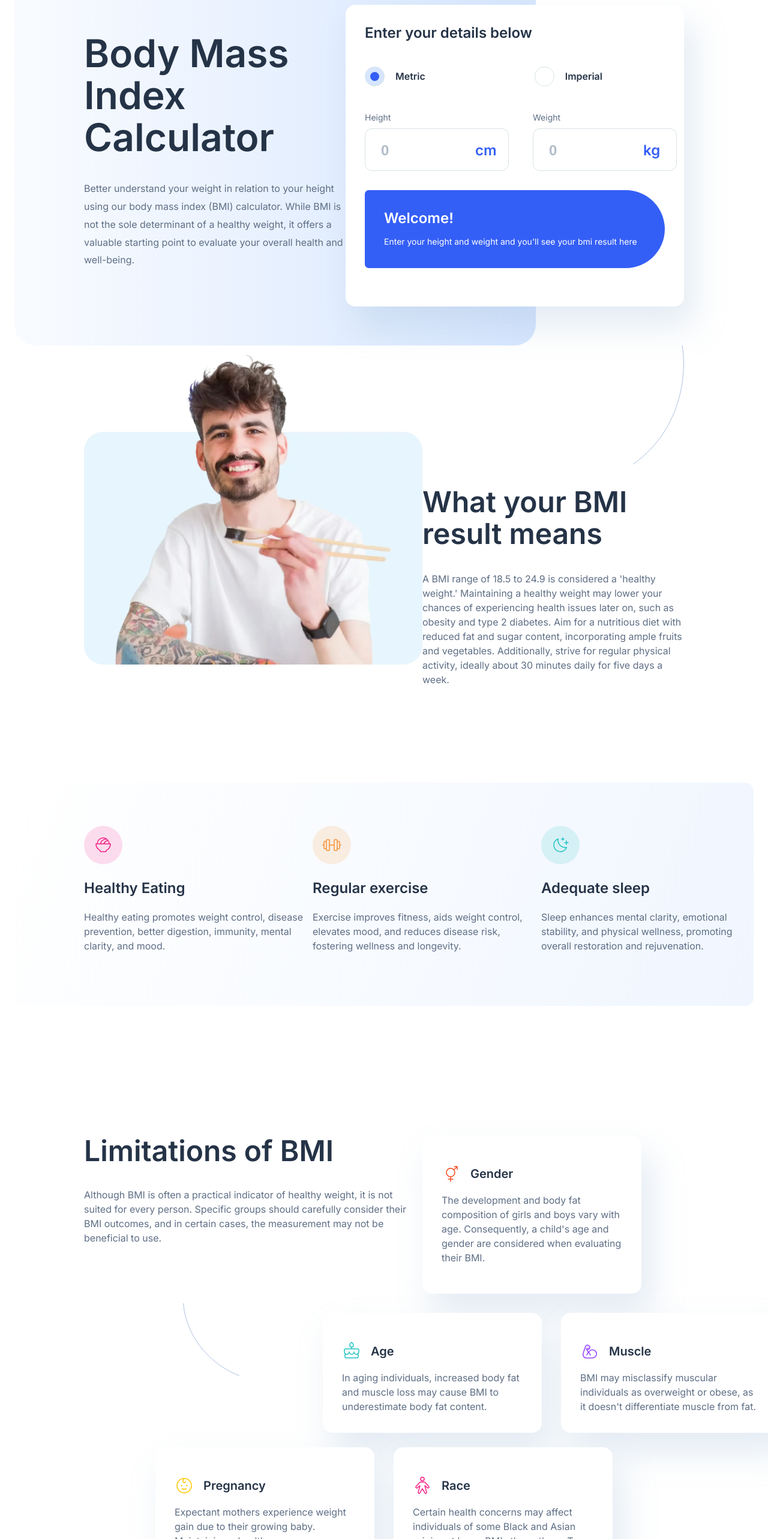
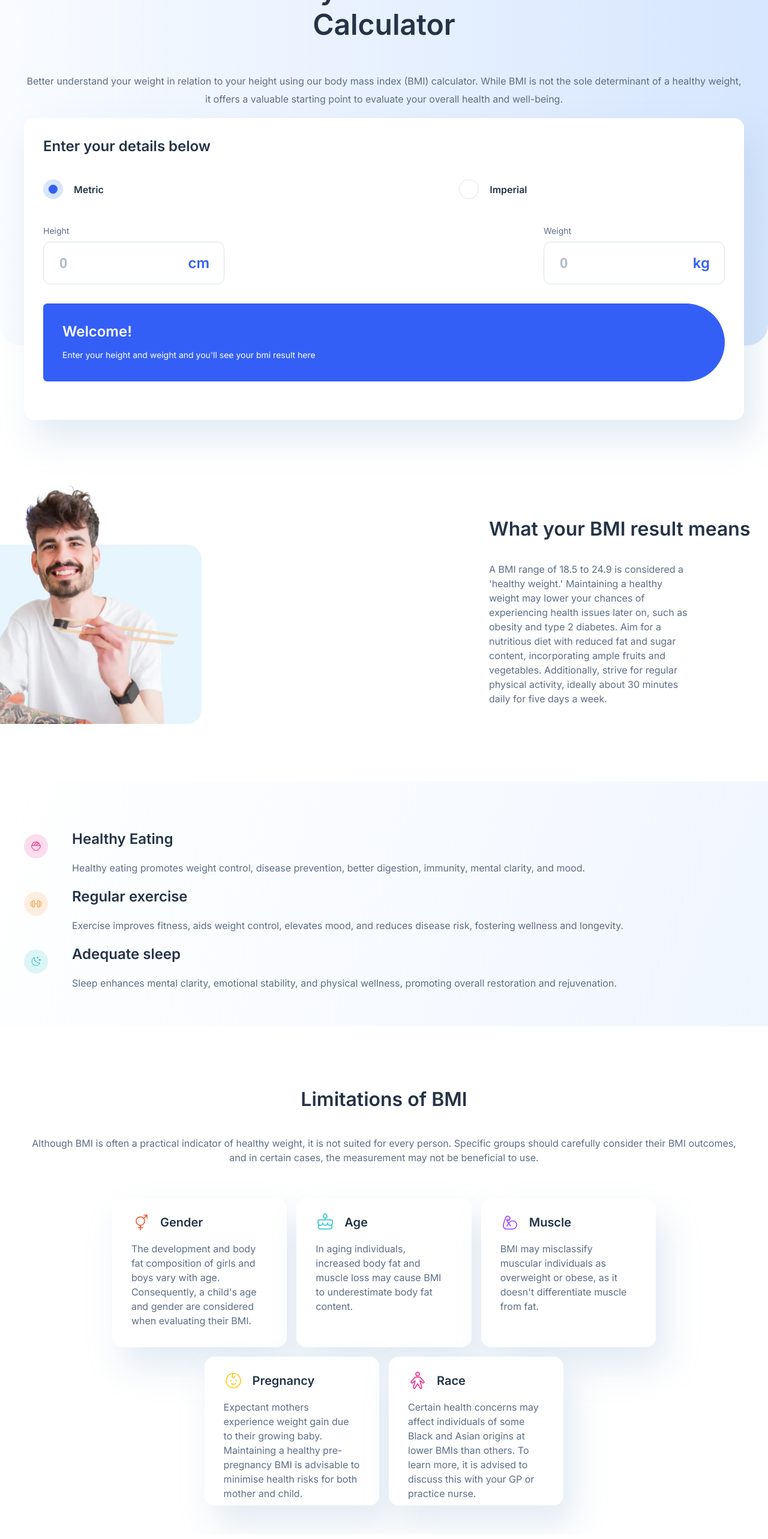
Before and after one commit to Bardia30/BMI-Calculator-react-webpage, a React (Create React App) app: page / in a window 1280 px wide. Shown: the part 160-2726 px from the top of the page at 60% size. Built offline with nearby package versions, Linux system fonts and the light colour scheme.

Commit message:
finished with tablet styling

```diff
--- a/src/components/Calculator/Calculator.scss
+++ b/src/components/Calculator/Calculator.scss
@@ -2,15 +2,36 @@
 @use '../../styles/partials/mixins' as*;
 
 .calculator {
-    display:flex;
+  display:flex;
+  align-items: center;
+  justify-content: space-between;
+  margin-top: 10.5rem;
+  padding-left: 8.75rem;
+  padding-right: 8.75rem;
+    @include tablet {
+      flex-direction: column;
+    align-items: center;
+    justify-content: space-between;
+    margin-top: 7rem;
+    padding-left: 2.5rem;
+    padding-right: 2.5rem;
+    }
+    @include desktop {
+      flex-direction: row;
     align-items: center;
     justify-content: space-between;
     margin-top: 10.5rem;
     padding-left: 8.75rem;
     padding-right: 8.75rem;
-
+    }
     &__left-section{
-      width:32.25rem;
+      display: flex;
+      flex-direction:column;
+      justify-content: center;
+      align-items: center;
+      @include desktop {
+        width:32.25rem;
+      }
     }
     &__prompt{
       color: $primary-text;
@@ -21,28 +42,53 @@
 
 
     &__right-section{
-      width:35.25rem;
+      width:100%;
       height:auto;
       background: $primary-background;
       border-radius: 16px;
       box-shadow: $card-shadow;
       padding-bottom:2rem;
+      @include desktop {
+        width:35.25rem;
+      }
     }
 
     &__title{
       color: $primary-text;
+      font-size: 3rem;
+      font-weight: 600;
+      // line-height: 4.4rem;
+      margin-bottom:2.1875rem;
+      margin-top:0;
+      @include tablet {
+        text-align: center;
+        width:50vw;
+
+      }
+      @include desktop {
+        margin-left: 13.75rem;
+        text-align: left;
+        color: $primary-text;
       font-size: 4rem;
       font-weight: 600;
       line-height: 4.4rem;
       margin-bottom:2.1875rem;
       margin-top:0;
+      }
     }
     &__description{
       color: $secondary-text;
       font-size: 1rem;
       font-weight: 400;
       line-height: 1.87rem;
-
+      text-align: center;
+      @include desktop {
+        color: $secondary-text;
+        font-size: 1rem;
+        font-weight: 400;
+        line-height: 1.87rem;
+        text-align: left;
+      }
     }
     &__prompt {
       padding-left:2rem;
@@ -63,7 +109,10 @@
     &__radio-section {
         display: flex;
         justify-content: space-between;
-        width:24.75rem;
+        width: 71%;
+        @include desktop {
+          width:24.75rem;
+        }
     }
     &__input-section {
         display: flex;
@@ -82,7 +131,7 @@
       margin-top: 2rem;
     }
     &__input-area{
-      width:14.875rem;
+      width:18.75rem;
       height:4.3125rem;
       border: $input-border;
       border-radius: 12px;
@@ -90,6 +139,12 @@
       transition: 0.222s ease-in-out;
       &--selected {
         border: $input-border-selected;
+      }
+      display: flex;
+      justify-content: space-between;
+      align-items: center;
+      @include desktop {
+        width:14.875rem;
       }
     }
     &__input{
@@ -116,6 +171,12 @@
       font-size: 1.5rem;
       font-weight:600;
       line-height: 29px;
+      margin-right: 1.5rem;
+      @include desktop {
+
+        margin-right:0;
+
+      }
     }
     &__error {
       margin:0;
@@ -128,7 +189,7 @@
 
 .results {
     padding:2rem;
-    width: 27.25rem;
+
     height: 6.375rem;
     border-radius:16px;
     border-top-right-radius: 10rem;
@@ -139,12 +200,18 @@
     display: flex;
     justify-content: space-between;
     align-items: center;
+    @include desktop {
+      width: 27.25rem;
+    }
     &--empty {
       flex-direction: column;
       justify-content: flex-start;
-      width: 27.25rem;
+
       height: 4.125rem;
       align-items: flex-start;
+      @include desktop {
+        width: 27.25rem;
+      }
     }
     &__intro{
       color: $primary-background;
--- a/src/components/Cards/Card.jsx
+++ b/src/components/Cards/Card.jsx
@@ -4,8 +4,11 @@ function Card(props) {
   return (
     <section className='card'>
         <img className="card__icon" src={props.icon} alt="healthy-eating" />
-        <h3 className="card__title">{props.title}</h3>
-        <p className="card__description">{props.description}</p>
+        <section className='card__texts'>
+          <h3 className="card__title">{props.title}</h3>
+          <p className="card__description">{props.description}</p>
+        </section>
+
     </section>
   )
 }
--- a/src/components/Cards/Card.scss
+++ b/src/components/Cards/Card.scss
@@ -4,17 +4,40 @@
 
 
 .cards{
-    display: flex;
-    justify-content: space-evenly;
+
     column-gap: 1rem;
-    padding:  4.5rem 7.25rem;
-    margin: 6rem 1.5rem;
+    padding:  3.75rem 2.5rem;
+    margin: 6rem 0;
     background: $header-gradient2;
-    border-radius: 14px;
+
+    @include desktop {
+        display: flex;
+        justify-content: space-evenly;
+        margin: 6rem 1.5rem;
+        border-radius: 14px;
+        padding:  4.5rem 7.25rem;
+    }
 }
 
 .card {
-    width:22.8125rem;
+    display: flex;
+    @include desktop {
+        flex-direction: column;
+        width:22.8125rem;
+        justify-content: flex-start;
+    }
+    &__texts {
+        display: flex;
+        flex-direction: column;
+        margin-left:2.5rem;
+        @include desktop {
+            margin-left:0;
+        }
+    }
+    &__icon {
+        width:40px;
+    }
+
     &__title{
         font-size: 1.5rem;
         font-weight: 600;
@@ -27,6 +50,10 @@
         font-weight: 400;
         line-height: 24px;
         color: $secondary-text;
-        width: 22.8125rem;
+        margin:0;
+        @include desktop {
+            width: 22.8125rem;
+        }
+
     }
 }
--- a/src/components/Header/Header.scss
+++ b/src/components/Header/Header.scss
@@ -4,6 +4,29 @@
 
 .header {
   background: $header-gradient;
+  position:absolute;
+  top:0;
+  width:100%;
+  height:46rem;
+  border-bottom-right-radius: 35px;
+  border-bottom-left-radius: 35px;
+  margin-bottom: 4.0625rem;
+  z-index:-1;
+  display: flex;
+  justify-content: center;
+  &__logo{
+    position: relative;
+    height:2.5rem;
+    width:2.5rem;
+    top:2rem;
+  }
+  @include tablet {
+
+  }
+  @include desktop {
+
+    justify-content: flex-start;
+    background: $header-gradient;
   position:absolute;
   top:0;
   width:67.9vw;
@@ -18,4 +41,5 @@
     top: 4.6875rem;
     left: 7.25rem;
   }
+  }
 }
--- a/src/components/Limitations/Limitations.jsx
+++ b/src/components/Limitations/Limitations.jsx
@@ -1,4 +1,4 @@
-import React from 'react';
+import {useState, useEffect} from 'react';
 import LimitCard from './LimitCard';
 import LimitationsLeft from './LimitationsLeft';
 import LimitationsDouble from './LimitationsDouble';
@@ -11,7 +11,39 @@ import iconRace from '../../assets/images/icon-race.svg';
 import arc from '../../assets/images/pattern-curved-line-right.svg'
 // import './Limitations.scss';
 
+
+
+
 function Limitations() {
+
+  const [viewportWidth, setViewportWidth] = useState(window.innerWidth);
+
+  const [isTablet, setIsTablet] = useState(false);
+
+  const handleResize = () => {
+    setViewportWidth(window.innerWidth);
+    if (window.innerWidth < 1440) {
+      setIsTablet(true);
+    } else {
+      setIsTablet(false);
+    }
+  }
+
+
+  useEffect(()=> {
+    handleResize();
+  }, []);
+
+  useEffect(()=>{
+    window.onload = () => {
+      handleResize();
+    };
+    window.addEventListener('resize', handleResize);
+  }, [viewportWidth])
+
+
+
+  if (!isTablet) {
   return (
     <section className='limitations'>
       <section className='limitations__upper'>
@@ -30,9 +62,49 @@ function Limitations() {
       </section>
       <LimitationsDouble sectionClass="limitations__bottom-section" iconFirst={iconPreg} iconSecond={iconRace} cardObjFirst={limitData[3]} cardObjSecond={limitData[4]}/>
     </section>
-
-
   )
+} else {
+  return (
+    <section className='limitations limitations--mobile'>
+    <LimitationsLeft />
+      <LimitCard
+          icon={iconGender}
+          alt={limitData[0].alt}
+          title={limitData[0].title}
+          description={limitData[0].description}
+          limitClass='upper'
+        />
+        <LimitCard
+          icon={iconAge}
+          alt={limitData[1].alt}
+          title={limitData[1].title}
+          description={limitData[1].description}
+          limitClass='upper'
+        />
+        <LimitCard
+          icon={iconMuscle}
+          alt={limitData[2].alt}
+          title={limitData[2].title}
+          description={limitData[2].description}
+          limitClass='upper'
+        />
+        <LimitCard
+          icon={iconPreg}
+          alt={limitData[3].alt}
+          title={limitData[3].title}
+          description={limitData[3].description}
+          limitClass='upper'
+        />
+        <LimitCard
+          icon={iconRace}
+          alt={limitData[4].alt}
+          title={limitData[4].title}
+          description={limitData[4].description}
+          limitClass='upper'
+        />
+    </section>
+  )
+}
 }
 
 export default Limitations
--- a/src/components/Limitations/Limitations.scss
+++ b/src/components/Limitations/Limitations.scss
@@ -6,27 +6,57 @@
 .limitations {
     display: flex;
     flex-direction: column;
-    padding: 7.5rem 8.75rem;
+    justify-content: center;
+    align-items: center;
+    column-gap:1rem;
+    row-gap: 1rem;
+    padding-left: 2.5rem;
+    padding-right:2.5rem;
+    padding-bottom: 3rem;
+    @include desktop {
+        padding: 7.5rem 8.75rem;
+    }
+    &--mobile {
+        display: flex;
+        flex-wrap: wrap;
+        flex-direction: row;
+    }
     &__upper{
         display: flex;
         justify-content: space-between;
+        flex-direction: column;
         margin-bottom:2rem;
         margin-right:6.1875rem;
+
+        @include desktop {
+            flex-direction: row;
+        }
     }
     &__title{
         color: $primary-text;
-        font-size: 3rem;
+        font-size: 2rem;
         font-weight: 600;
         line-height: 52px;
         margin-bottom:2.1875rem;
         margin-top:0;
+        text-align: center;
+        @include desktop {
+            font-size: 3rem;
+            text-align: left;
+        }
     }
     &__description{
         color: $secondary-text;
         font-size: 1rem;
         font-weight: 400;
         line-height: 24px;
-        width: 35.25rem;
+        margin-bottom: 2.5rem;
+        text-align: center;
+        @include desktop {
+            text-align: left;
+            width: 35.25rem;
+            margin-bottom: 0;
+        }
     }
     &__mid-section{
         display: flex;
@@ -57,13 +87,17 @@
 
 .limit-card{
 
-    padding: 2rem;
+    padding:0.5rem 2rem;
     background:$primary-background;
     border-radius:16px;
     box-shadow: 16px 32px 56px rgba(143, 174, 207, 0.25);
     &--upper {
-        width: 20.8125rem;
-        height: 12.5rem;
+        width: 14.2125rem;
+        height: 14.5rem;
+        @include desktop {
+            width: 20.8125rem;
+
+        }
     }
     &__upper-section{
         display: flex;
@@ -83,7 +117,10 @@
         font-size: 1rem;
         font-weight: 400;
         line-height: 24px;
-        width: 18.8125rem;
+
         margin: 0;
+        @include desktop {
+            width: 18.8125rem;
+        }
     }
 }
--- a/src/components/Meaning/Meaning.scss
+++ b/src/components/Meaning/Meaning.scss
@@ -6,29 +6,48 @@
 .meaning {
     display:flex;
     justify-content: space-between;
-    padding: 4rem 8.75rem;
+    align-items: center;
+    margin-top:6rem;
+    @include desktop {
+        padding: 4rem 8.75rem;
+        margin-top: 0;
+    }
     &__right-section{
         display: flex;
         flex-direction: column;
         width: 29.0625rem;
     }
     &__eating-man{
-        width: 35.25rem;
-        height: 33.3125rem;
+        width: 26.5rem;
+        height: 25.6875rem;
+        position: relative;
+        left:-5.5rem;
+        @include desktop {
+            left:0;
+            width:35.25rem;
+            height: 33.3125rem;
+        }
     }
     &__arc-logo{
-        width:5.3125rem;
-        height: 12.5rem;
-        align-self:flex-end;
+        display: none;
+        @include desktop {
+            display: block;
+            width:5.3125rem;
+            height: 12.5rem;
+            align-self: flex-end;
+        }
     }
     &__title{
-        font-size: 3rem;
+        font-size: 2rem;
         font-weight:600;
-        line-height: 52.8px;
         color: $primary-text;
         margin-top:2.25rem;
         margin-bottom:2.25rem;
-        width: 34vw;
+        @include desktop {
+            font-size: 3rem;
+            line-height: 52.8px;
+            width: 34vw;
+        }
     }
     &__description{
         margin:0;
@@ -36,5 +55,9 @@
         font-weight:400;
         line-height:24px;
         color: $secondary-text;
+        width: 20.68975rem;
+        @include desktop {
+
+        }
     }
 }
--- a/src/styles/partials/_mixins.scss
+++ b/src/styles/partials/_mixins.scss
@@ -0,0 +1,112 @@
+@use './variables';
+
+@mixin desktop {
+    @media (min-width: 1440px){
+        @content;
+    }
+}
+
+
+@mixin tablet {
+    @media (min-width: 768px) {
+        @content;
+    }
+}
+
+
+//take out and modify, when doing mixins.
+
+
+//styling for flexbox positioning
+@mixin flex($align: normal, $justify:normal, $direction:row, $wrap: nowrap) {
+    display: flex;
+    justify-content: $justify;
+    align-items: $align;
+    flex-direction:$direction;
+    flex-wrap:$wrap;
+}
+
+
+//styling for fonts
+@mixin font($size:2rem, $weight: 700, $line:normal, $spacing:normal) {
+    font-size:$size;
+    font-weight:$weight;
+    line-height: $line;
+    letter-spacing: $spacing;
+}
+
+@mixin height-width($h:28vh,$w:100%) {
+    height:$h;
+    width: $w;
+}
+
+
+@mixin text-alterations($size:1.45rem, $pad:2.25rem 3rem 0 3rem, $w: 37rem) {
+    font-size: $size;
+    padding: $pad;
+    width: $w;
+}
+
+
+//styling for buttons
+@mixin cta($width-mobile:90vw, $width-tablet:10rem) {
+    @include flex($align:center);
+    margin: 0;
+    background-color: $primary-cta-color;
+    border-radius:4px;
+    padding: 0.75rem 1rem;
+    width:$width-mobile;
+    border:none;
+    cursor:pointer;
+    transition: 0.5s ease-in-out;
+    &:hover{
+        background-color: $hover-cta-color;
+    }
+    @include tablet{
+        margin-left: 0;
+        margin-right:1rem;
+        width:$width-tablet;
+    }
+    @include desktop{
+        margin-left: 2rem;
+        margin-right:2rem;
+    }
+}
+
+@mixin cta-icon{
+    width: 1.5rem;
+    margin-right: 0.25rem;
+    @include tablet{
+        width: 1.25rem;
+
+    }
+}
+
+
+@mixin cta-text{
+    text-transform: uppercase;
+    margin:auto;
+    @include font($color:$form-background);
+    padding-right:1rem;
+    @include tablet{
+        font-size: 0.875rem;
+    }
+}
+
+//styling for hr elements
+@mixin divider {
+    width: 100%;
+    height:0.125rem;
+    background-color: $divider-color;
+    border:none;
+    margin-top:1.5rem;
+    margin-bottom:1.5rem;
+}
+
+
+@mixin profile-pic{
+    height:3rem;
+    width:3rem;
+    border-radius:50%;
+    overflow: hidden;
+}
--- a/src/styles/partials/_variables.scss
+++ b/src/styles/partials/_variables.scss
@@ -8,4 +8,4 @@ $header-gradient: linear-gradient(90deg,rgba(214, 230, 254, 0.15), $secondary-ba
 $header-gradient2: linear-gradient(290deg, rgb(240, 246, 255), rgba(236, 254, 255, 0));
 $input-border: 1px solid #D8E2E7;
 $input-border-selected: 1px solid $button-color;
-$card-shadow: 16px 32px 56px rgba(143, 174, 207, 0.25)
+$card-shadow: 16px 32px 56px rgba(143, 174, 207, 0.25);
```
